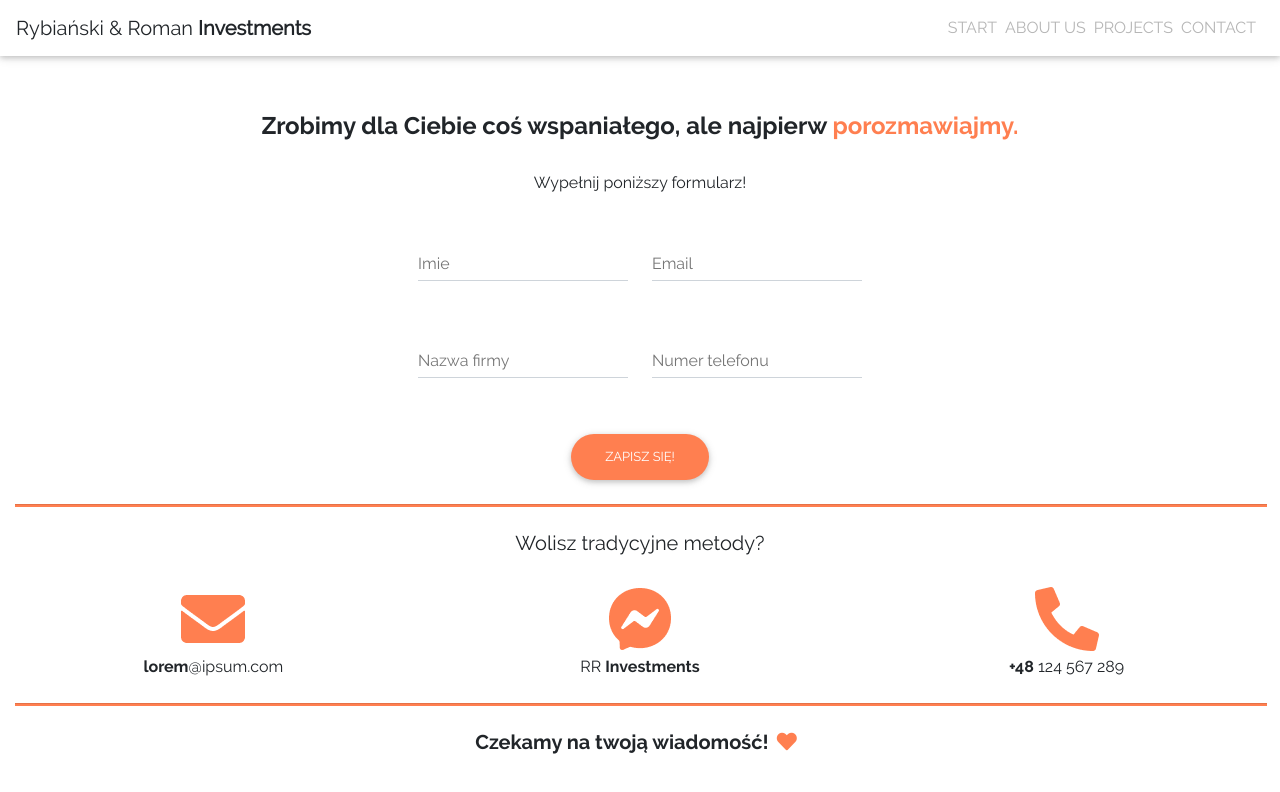
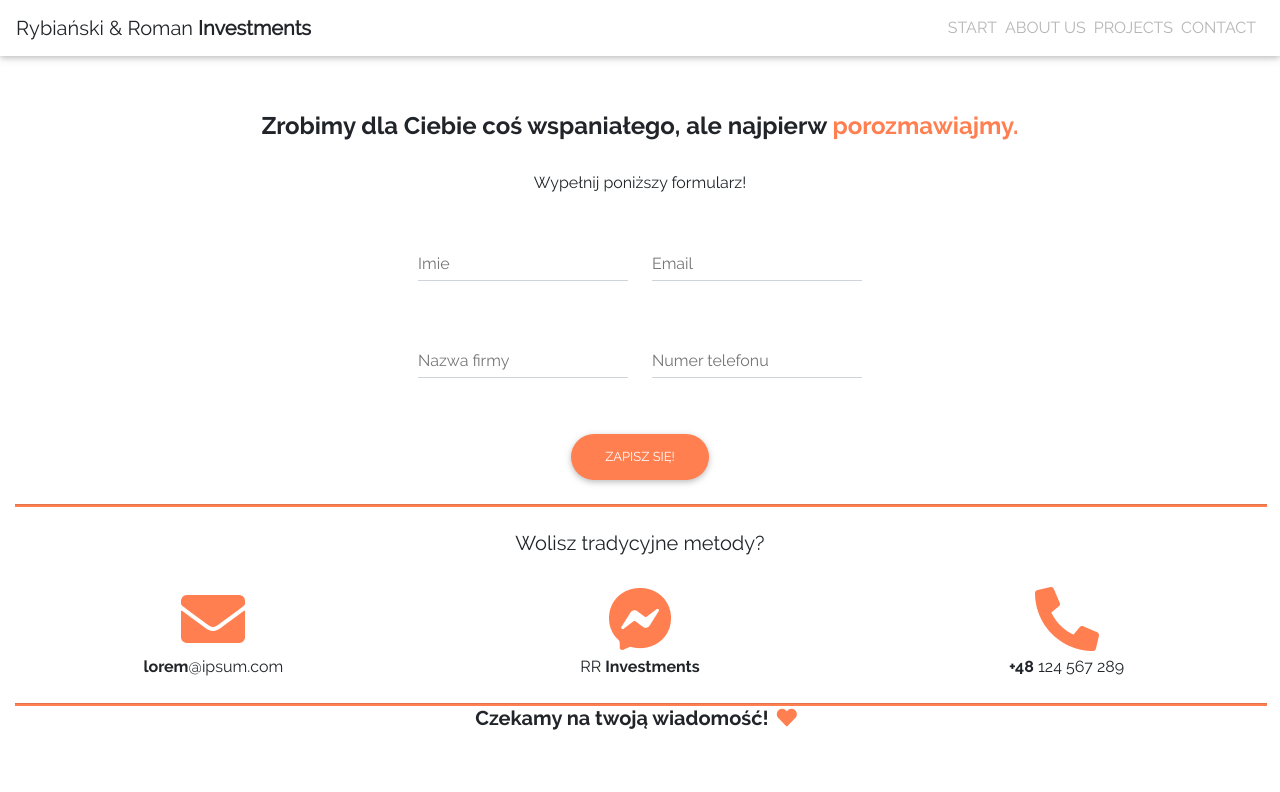
Before and after one commit to HoopDead/rr_investments, a React (Create React App) app: page /contact in a window 1280 px wide. Shown: the top 792 px of the page. Built offline with nearby package versions, Linux system fonts and the light colour scheme.

Commit message:
update contact.jsx

```diff
--- a/src/index.css
+++ b/src/index.css
@@ -149,11 +149,6 @@ html, body {
     color: #FF7F50;
 }
 
-.divgap
-{
-    height: 60px;
-    display: inline-block;
-}
 
 .nav-item a {
     color: #b6b6b6;
--- a/src/pages/contact.jsx
+++ b/src/pages/contact.jsx
@@ -50,8 +50,7 @@ class Contact extends Component {
              </MDBCol>
             </MDBRow>
             <hr className = "contact-hr-orange"></hr>
-           <p className = "font-raleway-bold h5 text-center my-4">Czekamy na twoją wiadomość!<MDBIcon className = "contact-icon mx-2" icon = "heart"></MDBIcon></p>
-           <div className = "divgap"></div>
+           <p className = "font-raleway-bold h5 text-center mb-5">Czekamy na twoją wiadomość!<MDBIcon className = "contact-icon mx-2" icon = "heart"></MDBIcon></p>
       </MDBContainer>
     );
   }
```
